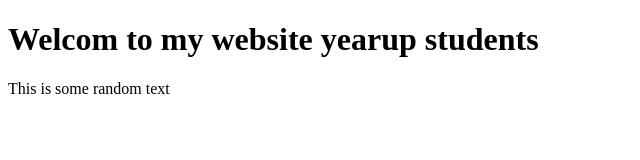
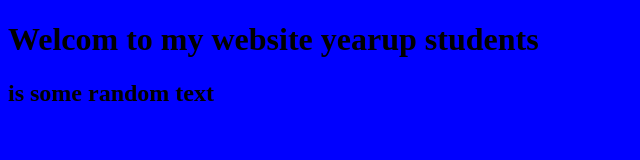
Before and after one commit to UrielDelgado/project_1, a plain HTML site: page index.html in a window 1280 px wide. Shown: the whole page, without its empty margins (0-640 px from the left). Drawn offline with Linux system fonts and the light colour scheme.

Commit message:
Added styles and script
added styles and script to index

```diff
--- a/index.html
+++ b/index.html
@@ -4,9 +4,11 @@
     <meta charset="UTF-8">
     <meta name="viewport" content="width=device-width, initial-scale=1.0">
     <title>Uriel Delgado</title>
+<link rel="stylesheet" href="style.css">
 </head>
 <body>
     <h1>Welcom to my website yearup students</h1>
-    This is some random text
+    <h2>is some random text</h2>
 </body>
+
 </html>
--- /dev/null
+++ b/script.js
@@ -0,0 +1 @@
+"use strict"
--- /dev/null
+++ b/style.css
@@ -0,0 +1,3 @@
+body {
+    background-color: blue;
+}
```
